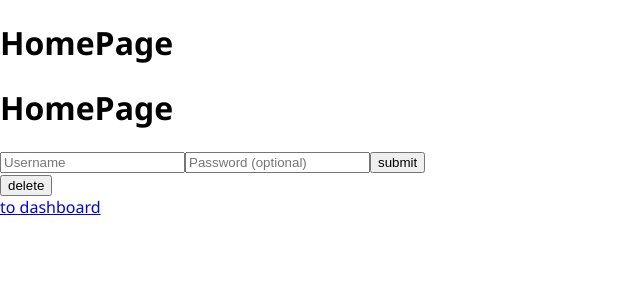
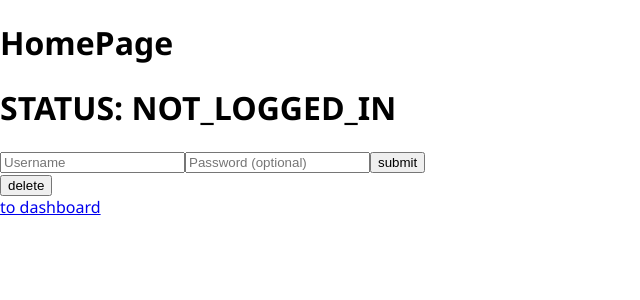
Before and after one commit to wes-w-z-h/fried-fuse, a React (Create React App) app in the folder frontend/: page / in a window 1280 px wide. Shown: the top 300 px of the page, without its empty margins (0-640 px from the left). Built offline with nearby package versions, Linux system fonts and the light colour scheme.

Commit message:
registration done - look to combine

```diff
--- a/frontend/src/AppTut.tsx
+++ b/frontend/src/AppTut.tsx
@@ -1,15 +1,41 @@
 import { BrowserRouter, Routes, Route } from "react-router-dom";
-import React from "react";
+import React, { useState } from "react";
 import Dashboard from "./tut_stuf/DashbdTut";
 import HomeTut from "./tut_stuf/HomeTut";
+import User from "./types/User";
 
 const AppTut: React.FC = () => {
+  // see how to add a type for authstate
+  const [authState, setAuthState] = useState({
+    loggedInStatus: "NOT_LOGGED_IN",
+    user: {} as User,
+  });
+
+  const handleLogin = (data: User) => {
+    console.log(data);
+    setAuthState({
+      loggedInStatus: "LOGGED_IN",
+      user: data,
+    });
+  };
+
   return (
     <div className="App Tut">
       <BrowserRouter>
         <Routes>
-          <Route path="/dashboard" element={<Dashboard />} />
-          <Route path="/" element={<HomeTut />} />
+          <Route
+            path="/dashboard"
+            element={<Dashboard loggedInStatus={authState.loggedInStatus} />}
+          />
+          <Route
+            path="/"
+            element={
+              <HomeTut
+                handleLogin={handleLogin}
+                loggedInStatus={authState.loggedInStatus}
+              />
+            }
+          />
         </Routes>
       </BrowserRouter>
     </div>
--- a/frontend/src/tut_stuf/DashbdTut.tsx
+++ b/frontend/src/tut_stuf/DashbdTut.tsx
@@ -1,12 +1,14 @@
 import React from "react";
 import { Link } from "react-router-dom";
 
-const Dashboard: React.FC = () => {
+const Dashboard: React.FC<{ loggedInStatus: string }> = ({
+  loggedInStatus,
+}) => {
   return (
     <div>
       <div>
         <h1>Dashboard</h1>
-        <h1>Dashboard</h1>
+        <h1>STATUS: {loggedInStatus}</h1>
         <Link to={"/"}>back to Home</Link>
       </div>
     </div>
--- a/frontend/src/tut_stuf/HomeTut.tsx
+++ b/frontend/src/tut_stuf/HomeTut.tsx
@@ -1,15 +1,27 @@
-import { defaultCipherList } from "constants";
 import React from "react";
 import { Link } from "react-router-dom";
 import Registration from "./auth/Registration";
+import { useNavigate } from "react-router-dom";
+import User from "../types/User";
 
-const HomeTut: React.FC = () => {
+type HomeProps = {
+  loggedInStatus: string;
+  handleLogin: (data: User) => void;
+};
+
+const HomeTut: React.FC<HomeProps> = ({ loggedInStatus, handleLogin }) => {
+  const navigate = useNavigate();
+  const handleSuccessfulAuth = (data: User) => {
+    handleLogin(data);
+    navigate("/dashboard");
+  };
+
   return (
     <div className="HomeIndex">
       <div>
         <h1>HomePage</h1>
-        <h1>HomePage</h1>
-        <Registration />
+        <h1>STATUS: {loggedInStatus}</h1>
+        <Registration handleSuccessfulAuth={handleSuccessfulAuth} />
         <Link to={"/dashboard"}>to dashboard</Link>
       </div>
     </div>
--- a/frontend/src/tut_stuf/auth/Registration.tsx
+++ b/frontend/src/tut_stuf/auth/Registration.tsx
@@ -2,16 +2,22 @@ import React from "react";
 import { useState } from "react";
 import FormInfo from "../../types/FormInfo";
 import axios from "axios";
-import { StringifyOptions } from "querystring";
+import User from "../../types/User";
 
-const Registration: React.FC = () => {
+type RegistrationProps = {
+  handleSuccessfulAuth: (data: User) => void;
+};
+
+const Registration: React.FC<RegistrationProps> = ({
+  handleSuccessfulAuth,
+}) => {
   const [formInfo, setFormInfo] = useState<FormInfo>({
     username: "",
     password: "",
     registrationErrors: "",
   });
 
-  const handleSubmit = (event: React.FormEvent<HTMLFormElement>) => {
+  const handleSubmit: React.FormEventHandler<HTMLFormElement> = (event) => {
     event.preventDefault();
     axios
       .post(
@@ -25,19 +31,23 @@ const Registration: React.FC = () => {
         { withCredentials: true }
       )
       .then((resp) => {
-        console.log(resp);
+        if (resp.data.status === "created") {
+          // pass user data
+          const user_data: User = resp.data.user;
+          console.log(user_data);
+          handleSuccessfulAuth(user_data);
+        }
       })
       .catch((resp) => console.log(resp));
   };
 
   // for testing
-  var username: string;
+  let username: string = formInfo.username;
   var URL: string;
 
-  const handleChange = (event: React.ChangeEvent<HTMLInputElement>) => {
+  const handleChange: React.ChangeEventHandler<HTMLInputElement> = (event) => {
     event.preventDefault();
-    const { name, value }: { name: string; value: string } =
-      event.currentTarget;
+    const { name, value }: { name: string; value: string } = event.target;
 
     // remove this after testing
     username = name === "username" ? value : username;
@@ -87,7 +97,6 @@ const Registration: React.FC = () => {
             .delete(URL)
             .then((resp) => console.log(resp))
             .catch((resp) => console.log(resp));
-          return;
         }}
       >
         delete
--- /dev/null
+++ b/frontend/src/types/User.tsx
@@ -0,0 +1,10 @@
+type User = {
+  created_at: string;
+  id: number;
+  is_default_password: boolean;
+  password_digest: string;
+  updated_at: string;
+  username: string;
+};
+
+export default User;
```
